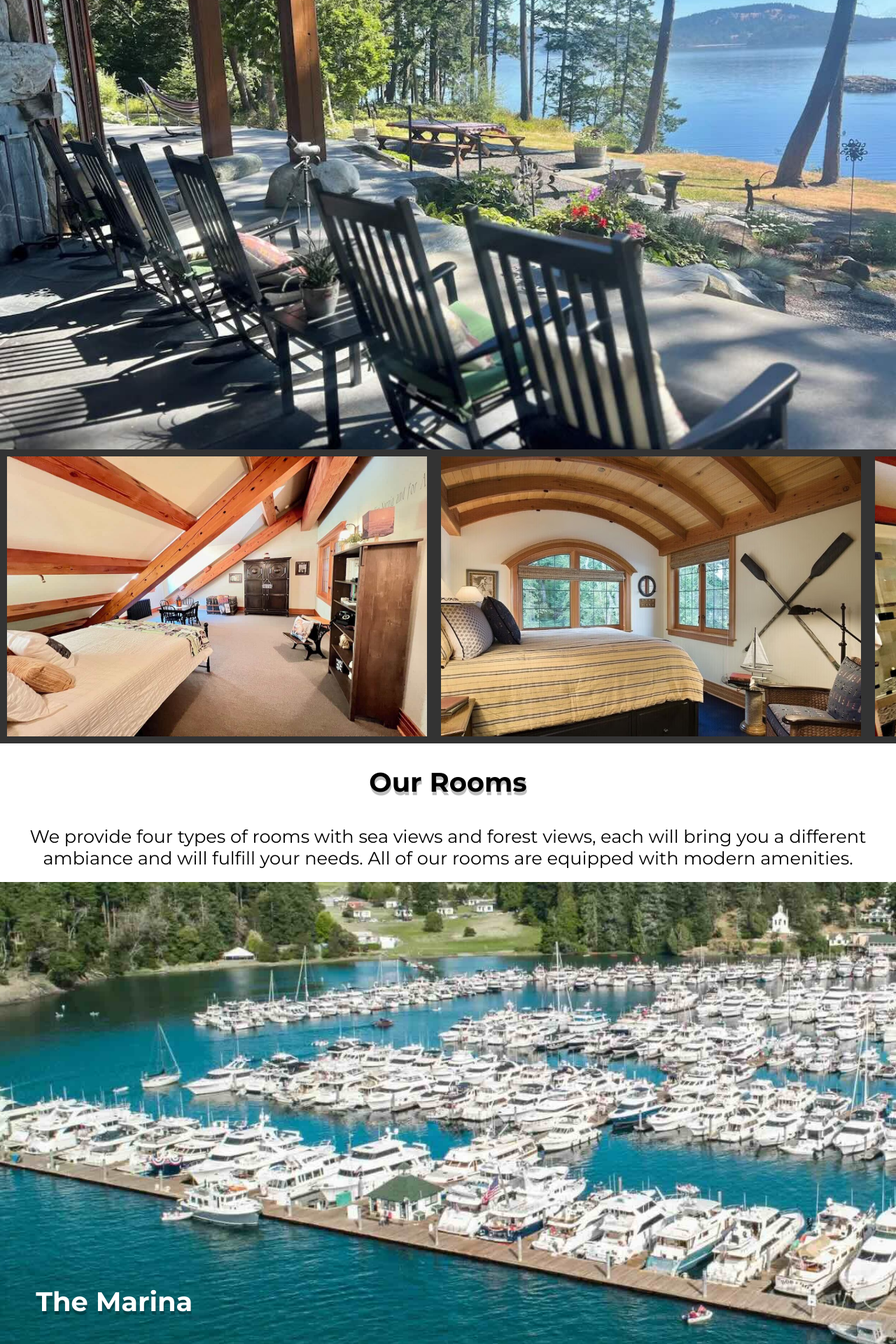
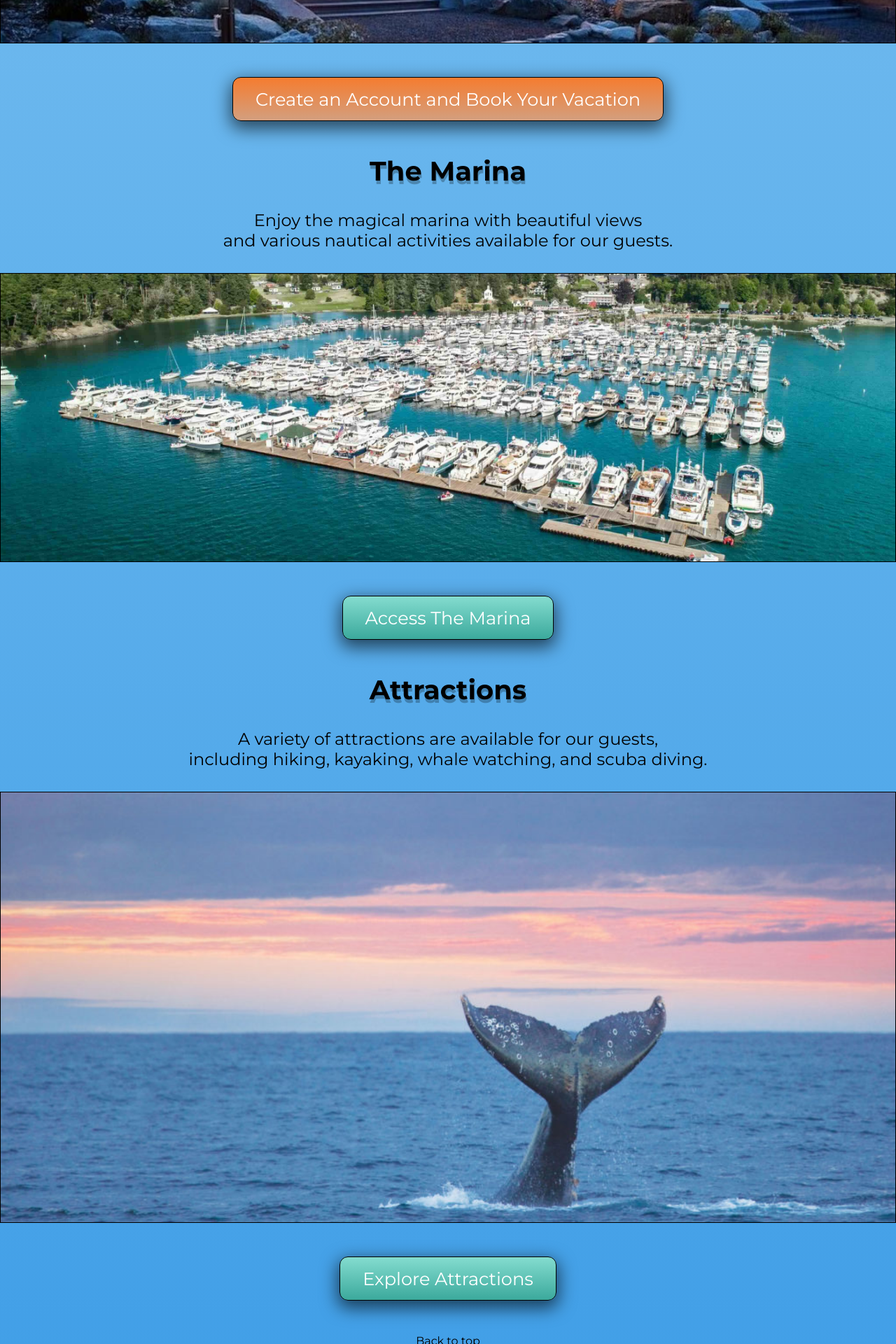
Before and after one commit to falkreon/MoffatBay, a PHP site: page / in a window 1280 px wide. Shown: the part 2720-4640 px from the top of the page at 70% size. Run offline with PHP 8.4, Linux system fonts and the light colour scheme.

Commit message:
Update landing page after review draft.

```diff
--- a/src/base.css
+++ b/src/base.css
@@ -38,7 +38,9 @@ body {
 	--callout-color: #F57C2F;
 	--accent-color: #A6D9F7;
 	--accent-gradient: linear-gradient(#A6D9F7, #419fe7);
+	--callout-gradient: linear-gradient(#F57C2F, #d39f7f);
 	--secondary-accent-color: #84DCCF;
+	--secondary-accent-gradient: linear-gradient(#84DCCF, #3ba99c);
 }
 
 html {
@@ -62,6 +64,13 @@ header {
 	box-shadow: 0px 8px 8px rgba(0,0,0,0.25);
 }
 
+@media (max-width: 768px) {
+		.logo,
+		.user {
+			width: 100%;
+		}
+	}
+
 nav {
 	flex-basis: 60%;
 	flex-grow: 1;
@@ -74,14 +83,14 @@ nav {
 }
 
 nav a {
-	margin: 1rem 2rem 1rem 2rem;
-	display: inline-block;
-	width: 300px;
+	margin: 1rem;
 	flex-grow: 1;
+	flex-shrink: 1;
+	flex-basis: auto;
 	text-decoration: none;
 	text-align: center;
 	color: var(--text-color);
-	font-size: 20pt;
+	font-size: clamp(1rem, 1.5vw, 20pt);
 	font-weight: bold;
 }
 
@@ -106,7 +115,6 @@ nav a:hover {
 	flex-direction: row;
 	justify-content: stretch;
 	background: var(--bg-color);
-
 	padding: 8px;
 }
 
--- a/src/header.php
+++ b/src/header.php
@@ -1,5 +1,22 @@
+<?php
+declare(strict_types=1);
+
+/**
+ * CSD460: Capstone in Software Development
+ * Gold Team
+ *   Isaac Ellingson
+ *   Patrice Moracchini
+ *   Cannon Rivera
+ *   José Velázquez Sáenz
+ * 9/6/2026
+ */
+?>
 <header class="header">
-<div class="logo">(Moffat Bay logo)</div>
+<div class="logo">
+	<!-- source;"https://pngtree.com/freepng/lighthouse-beach-logo-vector_3642417.html/" modified with Photoshop.-->
+	 <img src="Pictures/MoffatBayLogo.png" alt="Moffat Bay Logo" width="153px" height="120px">
+</div>
+
 			<nav>
 				<a href="#">About</a>
 				<a href="#">Attractions</a>
@@ -8,13 +25,20 @@
 			</nav>
 			<div class="user">
 				<div class="user-left">
-					<div class="username">Not Logged In</div>
+					<div class="username">
+						<?php
+							if (isset($_SESSION['username'])) {
+								echo ("Welcome, " . htmlspecialchars($_SESSION['username']));
+							} else {
+								echo ("Not Logged In");
+							}
+						?>
+					</div>
 					<div class="user-links">
-						<a href="#">Log In</a>
-						<a href="#">Sign Up</a>
+						<a href="login.php">Log In</a>
+						<a href="registration.php">Sign Up</a>
 					</div>
 				</div>
-				<img src="user.png" width="64px" height="64px">
+				<img src="pictures/user.png" width="64px" height="64px">
 			</div>
-
 </header>
--- a/src/index.php
+++ b/src/index.php
@@ -1,6 +1,11 @@
 <?php
 declare(strict_types=1);
-	session_start();
+session_start();
+
+function is_user_logged_in() {
+	return (isset($_SESSION['user_id']) && !empty($_SESSION['user_id']));
+			}
+
 ?>
 <!--
 CSD460: Capstone in Software Development
@@ -10,7 +15,7 @@ Gold Team
 	Patrice Moracchini
 	Cannon Rivera
 	José Velázquez Sáenz
-
+9/6/2026
 
 Landing Page
 
@@ -35,15 +40,30 @@ Landing Page
 	</head>
 
 	<body>
-	<?php require_once 'header.php'; ?>
+	<?php require 'header.php'; ?>
 		<section class="landing" id="top">
 			<h1>Moffat Bay Lodge</h1>
+		</section>
+
+		<section class="content">
+			<h2>Welcome to Moffat Bay Lodge</h2>
+			<p>	Experience the beauty of nature and the comfort of our lodge.<br>
+				Whether you're looking for adventure or relaxation,
+				Moffat Bay Lodge has something for everyone.</p>
+			<!-- source: https://pixels.com/featured/lime-kiln-point-state-park-sunset-near-port-angeles-wa-howard-snyder.html -->
+			<img src="pictures/lime-kiln-point.jpg" alt="Lime Kiln Point State Park Sunset">
+		</section>
+
+		<section class="lodge">
+			<h2> Our Lodge</h2>
+			<p> We offer everything for a comfortable and quiet stay, and if you prefer to enjoy the scenery and the animal life,<br>
+				we provide attractions that will enhance your trip. </p>
+			<!--sources:Vrbo. (n.d.). Lopez Legacy Lodge overlooking the beautiful
+			San Juan waters! [Photographs]. Retrieved September 2, 2026,
+			from https://www.vrbo.com/3937680 -->
+			<img src="pictures/Lodge_back_view.jpg" alt="Back view of the lodge">
 
 			<?php
-			function is_user_logged_in() {
-				return (isset($_SESSION['user_id']) && !empty($_SESSION['user_id']));
-			}
-
 			if (is_user_logged_in()) { ?>
 				<a href="reservation.php"
 					class="book-your-vacation">Book Your Vacation Today.
@@ -53,38 +73,6 @@ Landing Page
 					class="book-your-vacation">Create an Account and Book Your Vacation
 				</a>
 			<?php } ?>
-		</section>
-
-		<section class="content">
-			<h2>Welcome to Moffat Bay Lodge</h2>
-			<p>	Experience the beauty of nature and the comfort of our lodge.
-				Whether you're looking for adventure or relaxation,
-				Moffat Bay Lodge has something for everyone.</p>
-		</section>
-
-		<section class="lodge">
-			<div class="lodge-back">
-			<h2> Our Lodge</h2>
-			<p> We offer everything for a comfortable and quiet stay, and if you prefer to enjoy the scenery and the animal life,
-				we provide attractions that will enhance your trip. </p>
-			</div>
-			<div class="lodge-chairs"></div>
-		</section>
-
-		<section class="rooms">
-
-			<div class="scroll-container">
-				<!-- sources:Vrbo. (n.d.). Lopez Legacy Lodge overlooking the beautiful
-				San Juan waters! [Photographs]. Retrieved September 2, 2026,
-				from https://www.vrbo.com/3937680 -->
-  				<img src="Pictures/double_full_bed_room.jpeg" alt="Double Full Bed Room" width="600" height="400">
-  				<img src="Pictures/king_bed_room.jpg" alt="King Bed Room" width="600" height="400">
-  				<img src="Pictures/queen_bed_room.jpeg" alt="Queen Bed Room" width="600" height="400">
-				<img src="Pictures/double_queen_bed_room.jpg" alt="Double Queen Bed Room" width="600" height="400">
-			</div>
-				<h2> Our Rooms</h2>
-			<p> We provide four types of rooms with sea views and forest views, each will bring you a different ambiance and will fulfill your needs.
-				All of our rooms are equipped with modern amenities.</p>
 
 		</section>
 
@@ -92,14 +80,24 @@ Landing Page
 			<h2> The Marina</h2>
 			<p> Enjoy the magical marina with beautiful views<br> and various nautical activities available
 				for our guests. </p>
-
+			<!-- source: San Juan Islands Visitors Bureau. (n.d.).
+			Roche Harbor Marina [Photographs]. Retrieved September 2, 2026,
+			from https://www.visitsanjuans.com/account/roche-harbor-marina -->
+			<img src="pictures/marina.jpeg" alt="Roche Harbor Marina">
+			<a href="marina.php"
+				class="marina-button">Access The Marina</a>
 		</section>
 
 		<section class="attractions">
 			<h2> Attractions</h2>
-			<p> A variety of attractions are available for our guests,
+			<p> A variety of attractions are available for our guests,<br>
 				including hiking, kayaking, whale watching, and scuba diving.</p>
+			<!-- source: https://www.whalewatching.com/where-watch-whales/washington-state/ -->
+				<img src="pictures/whale-watching.jpg" alt="Whale Watching">
+				<a href="attractions.php"
+					class="attractions-button">Explore Attractions</a>
 			<a class="back-to-top" href="#top">Back to top</a>
+
 		</section>
 
 	</body>
--- a/src/landing.css
+++ b/src/landing.css
@@ -6,14 +6,15 @@
  *   Cannon Rivera
  *   José Velázquez Sáenz
  *
+ * 8/23/2026
  * CSS Specific to the Landing Page
  */
 html {
   scroll-behavior: smooth;
 }
+
 body {
-	display: grid;
-	grid-template-rows: auto 1fr auto;
+	background: var(--accent-gradient);
 }
 
 header {
@@ -26,7 +27,7 @@ header {
 	/* source: https://pixels.com/featured/second-beach-sunset-near-forks-wa-howard-snyder.html */
 	background-image:
 		linear-gradient(rgba(0, 0, 0, 0.25), rgba(0, 0, 0, 0.5)),
-		url("Pictures/second-beach-sunset-near-forks-wa-howard-snyder-140426518.jpg");
+		url("pictures/second-beach-sunset-near-forks-wa-howard-snyder-140426518.jpg");
 	background-repeat: no-repeat;
 	background-position: center;
 	background-size: cover;
@@ -39,13 +40,9 @@ header {
 }
 
 .landing h1 {
-
 	text-align: center;
-
 	color: #FFF;
-
 	text-shadow: 1px 5px rgba(0,0,0,0.25);
-
 	-moz-text-fill-color: #fff;
 	-webkit-text-fill-color: #fff;
 	-moz-text-stroke-color: #000;
@@ -53,84 +50,12 @@ header {
 	-moz-text-stroke-width: 3px;
 	-webkit-text-stroke-width: 3px;
 	paint-order: stroke fill;
-
-	font-size: clamp(24pt, 4vw, 4vw);
+	font-size: clamp(2rem, 4vw, 4rem);
 }
 
-.content {
-	width: 100%;
-	min-height: 100vh;
-	/* source: https://pixels.com/featured/lime-kiln-point-state-park-sunset-near-port-angeles-wa-howard-snyder.html */
-	background-image:
-	url("Pictures/lime-kiln-point.jpg");
-	background-repeat: no-repeat;
-	background-position: 75% 30%;
-	background-size: cover;
-}
-
-.content h2, .lodge h2 {
+.content h2, .lodge h2, .marina h2, .attractions h2 {
 	text-align: center;
-	font-size: clamp(18pt, 3vw, 3vw);
-	color: #FFF;
-	text-shadow: 1px 5px rgba(0,0,0,0.25);
-	-moz-text-fill-color: #fff;
-	-webkit-text-fill-color: #fff;
-	-moz-text-stroke-color: #000;
-	-webkit-text-stroke-color: #000;
-}
-
-.content p, .lodge p {
-	text-align: center;
-	font-size: clamp(12pt, 2vw, 2vw);
-	color: #FFF;
-	position: relative;
-	top: 10%;
-}
-
-.lodge {
-	width: 100%;
-}
-	.lodge-back, .lodge-chairs {
-	min-height: 100vh;
-	background-repeat: no-repeat;
-	background-position: center;
-	background-size: cover;
-	}
-	/* sources:Vrbo. (n.d.). Lopez Legacy Lodge overlooking the beautiful
-	San Juan waters! [Photographs]. Retrieved September 2, 2026,
-	from https://www.vrbo.com/3937680 */
-	.lodge-back {
-		background-image:
-	url("Pictures/Lodge_back_view.jpg");
-	}
-	.lodge-chairs {
-		background-image:
-	url("Pictures/Rocking_chairs.jpeg");
-	}
-
-
-
-.rooms {
-	width: 100%;
-	min-width: 0;
-
-	.scroll-container {
-	display: flex;
-	width: 100%;
-	max-width: 100%;
-  	background-color: #333;
-  	overflow-x: auto;
- 	overflow-y: hidden;
-	gap: 20px;
-	padding: 10px;
-}
-	.scroll-container img {
-  	flex-shrink: 0;
-}
-}
-.rooms h2 {
-	text-align: center;
-	font-size: clamp(18pt, 3vw, 3vw);
+	font-size: clamp(1.75rem, 3vw, 3rem);
 	color: #000000;
 	text-shadow: 1px 5px rgba(0,0,0,0.25);
 	-moz-text-fill-color: #000000;
@@ -139,98 +64,72 @@ header {
 	-webkit-text-stroke-color: #000;
 }
 
-.rooms p {
+.content p, .lodge p, .marina p, .attractions p {
 	text-align: center;
-	font-size: clamp(12pt, 2vw, 2vw);
+	font-size: clamp(1rem, 2vw, 1.5rem);
 	color: #000000;
-	position: relative;
-	top: 1%;
 }
 
-.marina {
+.content img, .lodge img, .marina img, .attractions img {
+	display: block;
 	width: 100%;
-	min-height: 100vh;
-/* source: San Juan Islands Visitors Bureau. (n.d.).
-Roche Harbor Marina [Photographs]. Retrieved September 2, 2026,
-from https://www.visitsanjuans.com/account/roche-harbor-marina */
-	background-image:
-	url("Pictures/marina.jpeg");
-	background-repeat: no-repeat;
-	background-position: 20% 0%;
-	background-size: cover;
-	position: relative;
-}
-.marina h2 {
-	text-align: left;
-	padding-left: 4%;
-	font-size: clamp(18pt, 3vw, 3vw);
-	color: #FFF;
-	text-shadow: 1px 5px rgba(0,0,0,0.25);
-	-moz-text-fill-color: #fff;
-	-webkit-text-fill-color: #fff;
-	-moz-text-stroke-color: #000;
-	-webkit-text-stroke-color: #000;
-	position: relative;
-	top: 68%;
-}
-.marina p {
-	text-align: left;
-	padding-left: 4%;
-	font-size: clamp(12pt, 2vw, 2vw);
-	color: #FFF;
-	position: relative;
-	top: 71%;
+	max-width: 1400px;
+	height: auto;
+	margin: 2rem auto 3rem;
+	border: 1px solid black;
 }
 
-.attractions {
-	width: 100%;
-	min-height: 100vh;
-	/* source: https://www.whalewatching.com/where-watch-whales/washington-state/ */
-	background-image:
-	url("Pictures/whale-watching.jpg");
-	background-repeat: no-repeat;
-	background-position: 20% 0%;
-	background-size: cover;
-	position: relative;
-}
-.attractions h2 {
-	text-align: center;
-	font-size: clamp(18pt, 3vw, 3vw);
-	color: #fff;
-	text-shadow: 1px 5px rgba(0,0,0,0.25);
-	-moz-text-fill-color: #fff;
-	-webkit-text-fill-color: #fff;
-	-moz-text-stroke-color: #000;
-	-webkit-text-stroke-color: #000;
-	position: relative;
-	top: 5%;
-}
-.attractions p {
-	text-align: center;
-	font-size: clamp(12pt, 2vw, 2vw);
-	color: #fff;
-	position: relative;
-	top: 5%;
-}
 .book-your-vacation {
-	font-size: clamp(12pt, 2vw, 2vw);
-	background: linear-gradient(to bottom, #F57C2F, #d39f7f);
-	background-color: #F57C2F;
-	border-radius: 12px;
+	font-size: clamp(10pt, 2vw, 3vw);
+	background: var(--callout-gradient);
 	border: 1px solid black;
-	box-shadow: 0px 8px 8px rgba(0,0,0,0.25);
+	box-shadow: 0px 8px 24px 3px rgba(0,0,0,0.6);
 	color: white;
 	padding: 15px 32px;
 	text-align: center;
 	text-decoration: none;
-	display: inline-block;
+	display: block;
+	width: fit-content;
+	margin: 1rem auto 3rem;
+	border-radius: 12px;
+	cursor: pointer;
+}
+
+.marina-button {
+	font-size: clamp(10pt, 2vw, 3vw);
+	background: var(--secondary-accent-gradient);
+	border: 1px solid black;
+	box-shadow: 0px 8px 24px 3px rgba(0,0,0,0.6);
+	color: white;
+	padding: 15px 32px;
+	text-align: center;
+	text-decoration: none;
+	display: block;
+	width: fit-content;
+	margin: 1rem auto 3rem;
+	border-radius: 12px;
+	cursor: pointer;
+}
+
+.attractions-button {
+	font-size: clamp(10pt, 2vw, 3vw);
+	background: var(--secondary-accent-gradient);
+	border: 1px solid black;
+	box-shadow: 0px 8px 24px 3px rgba(0,0,0,0.6);
+	color: white;
+	padding: 15px 32px;
+	text-align: center;
+	text-decoration: none;
+	display: block;
+	width: fit-content;
+	margin: 1rem auto 3rem;
+	border-radius: 12px;
 	cursor: pointer;
 }
 
 .back-to-top {
-	position: absolute;
-	right: 4%;
-	bottom: 6rem;
-
-	color: #fff;
+	display: block;
+	width: fit-content;
+	margin: 1rem auto 3rem;
+	color: #000000;
 }
```
Also changed, not shown: src/Pictures/MoffatBayLogo.png (added), src/Pictures/MoffatBayResort.png (added), src/Pictures/king_bed_room.jpeg (added), src/Pictures/user.png (renamed from src/user.png).
